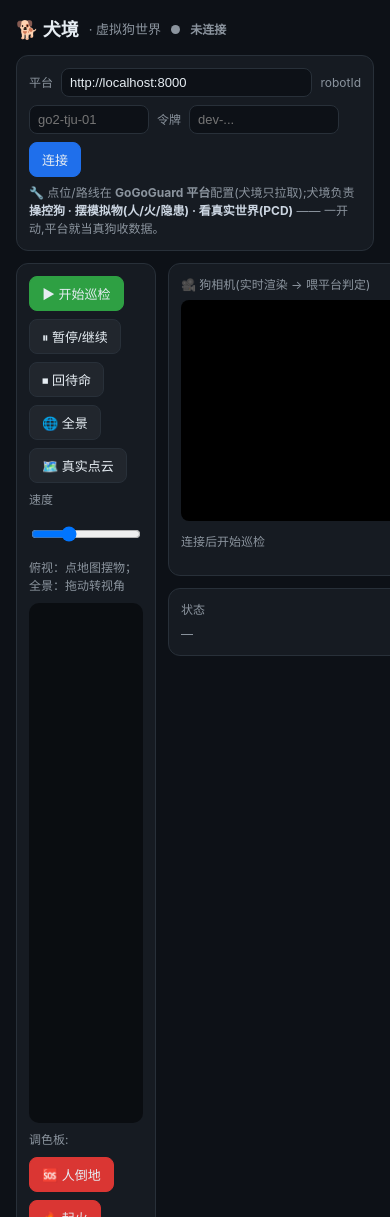
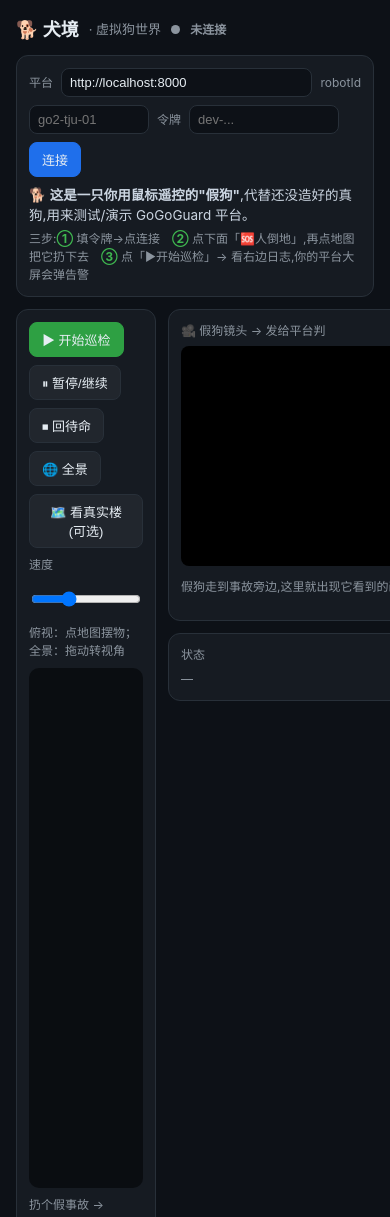
Before and after one commit to crb12546/gogoguard-virtualdog, a plain HTML site: page web/world.html in a window 390 px wide. Shown: the top 1217 px of the page. Drawn offline with nearby package versions, Linux system fonts and the light colour scheme.

Commit message:
犬境 UI 改清楚(用户反馈"看不懂屏幕"):顶部写明"是啥+三步"、大白话标签、默认不加点云
· 顶部加引导:"一只你鼠标遥控的假狗,代替真狗测/演平台" + 三步(连接→扔事故→开始巡检看告警)。
· 默认不自动载点云(花活改可选,按钮"看真实楼(可选)"才加),默认就一张干净俯视小地图。
· 大白话标签:调色板→"扔个假事故"、狗相机→"假狗镜头→发给平台判"+空态提示、狗加"🐕假狗"跟随标签。

Co-Authored-By: Claude Opus 4.8 (1M context) <noreply@anthropic.com>

```diff
--- a/web/world.html
+++ b/web/world.html
@@ -32,7 +32,8 @@
     <button class="primary" onclick="connect()">连接</button>
     <span id="err" class="err"></span>
   </div>
-  <div class="muted" style="margin-top:7px">🔧 点位/路线在 <b style="color:#8b949e">GoGoGuard 平台</b>配置(犬境只拉取);犬境负责 <b style="color:#cbd5e1">操控狗 · 摆模拟物(人/火/隐患) · 看真实世界(PCD)</b> —— 一开动,平台就当真狗收数据。</div>
+  <div style="margin-top:8px;font-size:13.5px;color:#cbd5e1">🐕 <b>这是一只你用鼠标遥控的"假狗"</b>,代替还没造好的真狗,用来测试/演示 GoGoGuard 平台。</div>
+  <div class="muted" style="margin-top:4px">三步:<b style="color:#3fb950">①</b> 填令牌→点连接　<b style="color:#3fb950">②</b> 点下面「🆘人倒地」,再点地图把它扔下去　<b style="color:#3fb950">③</b> 点「▶开始巡检」→ 看右边日志,你的平台大屏会弹告警</div>
   </div>
 
   <div class="main">
@@ -42,13 +43,13 @@
         <button onclick="togglePause()">⏸ 暂停/继续</button>
         <button onclick="stopWalk()">⏹ 回待命</button>
         <button id="viewBtn" onclick="toggleView()">🌐 全景</button>
-        <button id="pcdBtn" onclick="togglePcd()">🗺️ 真实点云</button>
+        <button id="pcdBtn" onclick="togglePcd()">🗺️ 看真实楼(可选)</button>
         <label>速度</label><input id="speed" type="range" min="0.3" max="2.5" step="0.1" value="0.9" style="width:110px" oninput="dog.speed=+this.value">
         <span class="muted" id="viewhint">俯视：点地图摆物；全景：拖动转视角</span>
       </div>
       <canvas id="map"></canvas>
       <div class="pal row" style="margin-top:8px">
-        <span class="muted">调色板:</span>
+        <span class="muted">扔个假事故 →</span>
         <button data-t="person_down" class="warn" onclick="pickProp('person_down',this)">🆘 人倒地</button>
         <button data-t="fire" class="warn" onclick="pickProp('fire',this)">🔥 起火</button>
         <button data-t="flooding" class="warn" onclick="pickProp('flooding',this)">🌊 积水</button>
@@ -60,9 +61,9 @@
 
     <div>
       <div class="card">
-        <p class="sec">🎥 狗相机(实时渲染 → 喂平台判定)</p>
+        <p class="sec">🎥 假狗镜头 → 发给平台判</p>
         <canvas id="cam"></canvas>
-        <p class="muted" id="caminfo">连接后开始巡检</p>
+        <p class="muted" id="caminfo">假狗走到事故旁边,这里就出现它看到的画面</p>
       </div>
       <div class="card">
         <p class="sec">状态</p>
@@ -111,7 +112,7 @@ function envScene(){const s=new THREE.Scene();s.background=new THREE.Color(0xaeb
 
 // ---------- map (top-down) ----------
 const mapR=new THREE.WebGLRenderer({canvas:$('map'),antialias:true});
-let mapScene,mapCam,dogMark,markers=[];
+let mapScene,mapCam,dogMark,dogLabel,markers=[];
 function buildMap(){
   mapScene=new THREE.Scene();mapScene.background=new THREE.Color(0x0a0d11);
   mapScene.add(new THREE.AmbientLight(0xffffff,.9));const d=new THREE.DirectionalLight(0xffffff,.5);d.position.set(0,10,2);mapScene.add(d);
@@ -132,13 +133,14 @@ function buildMap(){
   POINTS.forEach(p=>{const m=new THREE.Mesh(new THREE.CylinderGeometry(.6,.6,.2,16),mat(0x5a6675));m.position.set(p.x,.1,p.y);mapScene.add(m);mapScene.add(label(p.name,p.x,p.y+ (PT.span*0.018)));});
   // dog
   dogMark=new THREE.Mesh(new THREE.ConeGeometry(.9,1.8,4),mat(0x32d36b,0x0a3a18));dogMark.rotation.x=Math.PI/2;dogMark.position.set(dog.x,.6,dog.y);mapScene.add(dogMark);
+  dogLabel=label('🐕 假狗',dog.x,dog.y);
   markers=[];renderPropMarkers();
 }
 function label(txt,x,y){const c=document.createElement('canvas');c.width=256;c.height=64;const g=c.getContext('2d');g.fillStyle='#cbd5e1';g.font='28px sans-serif';g.textAlign='center';g.fillText(txt,128,40);
   const t=new THREE.CanvasTexture(c);const sp=new THREE.Sprite(new THREE.SpriteMaterial({map:t,depthTest:false}));sp.position.set(x,1,y);sp.scale.set(PT.span*0.13,PT.span*0.033,1);return sp;}
 function renderPropMarkers(){markers.forEach(m=>mapScene.remove(m));markers=[];
   PROPS.forEach(p=>{const m=new THREE.Mesh(new THREE.SphereGeometry(.7,12,12),mat(PROP_ICON[p.type]||0xffffff,PROP_ICON[p.type]));m.position.set(p.x,.8,p.y);m.userData=p;mapScene.add(m);markers.push(m);});}
-function animate(){requestAnimationFrame(animate);if(!mapScene)return;if(dogMark){dogMark.position.set(dog.x,.6,dog.y);dogMark.rotation.z=-dog.yaw;}
+function animate(){requestAnimationFrame(animate);if(!mapScene)return;if(dogMark){dogMark.position.set(dog.x,.6,dog.y);dogMark.rotation.z=-dog.yaw;}if(dogLabel)dogLabel.position.set(dog.x,2.6,dog.y);
   let cam=mapCam;
   if(view==='pano'&&orbitCam){const cx=PT.cx,cy=PT.cy,r=orbit.dist,e=orbit.el;
     orbitCam.position.set(cx+r*Math.cos(e)*Math.sin(orbit.az),r*Math.sin(e)+3,cy+r*Math.cos(e)*Math.cos(orbit.az));orbitCam.up.set(0,1,0);orbitCam.lookAt(cx,1,cy);cam=orbitCam;}
@@ -198,7 +200,7 @@ window.connect=async()=>{$('err').textContent='';
   const plan=await fetch('/api/plan').then(r=>r.json());POINTS=plan.points;ROUTE=POINTS.map((_,i)=>i);dog.robotId=plan.robotId;dog.connected=true;
   dog.x=POINTS[0].x;dog.y=POINTS[0].y;dog.seg=0;dog.segT=0;
   try{const w=await fetch('/api/world').then(r=>r.json());PROPS=(w.props||[]).map(p=>({id:seq++,...p}));}catch(e){}
-  buildMap();$('dot').classList.add('on');$('conn').textContent=plan.robotId+' · '+POINTS.length+'点位';L('已连接 · '+POINTS.length+' 点位');loadPcd();};
+  buildMap();$('dot').classList.add('on');$('conn').textContent=plan.robotId+' · '+POINTS.length+'点位';L('已连接 · '+POINTS.length+' 点位 —— 现在扔个事故,再点开始巡检');};
 
 window.startWalk=()=>{if(!dog.connected){L('先连接');return;}dog.running=true;dog.paused=false;lastSnapKey='';L('▶ 开始巡检');};
 window.togglePause=()=>{if(dog.running)dog.paused=!dog.paused;L(dog.paused?'⏸ 暂停':'▶ 继续');};
```
